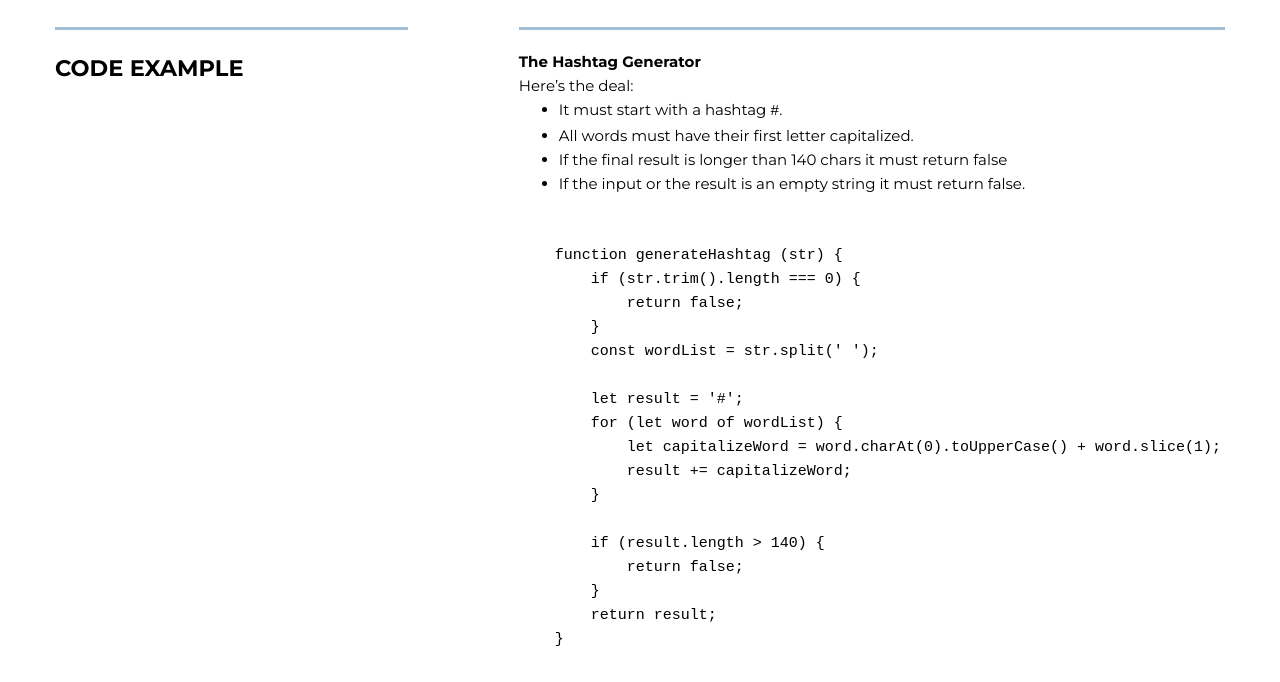
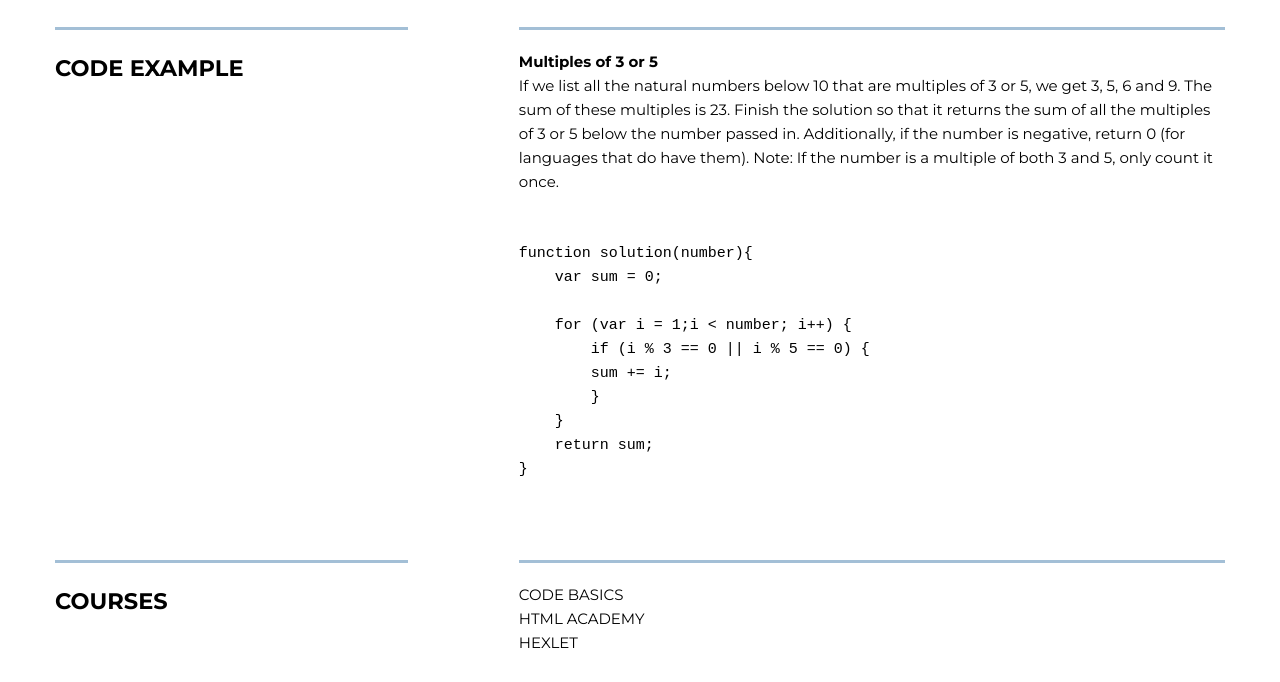
Before and after one commit to hsif-dev/rsschool-cv, a plain HTML site: page index.html in a window 1280 px wide. Shown: the part 491-1173 px from the top of the page. Drawn offline with Linux system fonts and the light colour scheme.

Commit message:
fix: change code example block

```diff
--- a/index.html
+++ b/index.html
@@ -15,8 +15,13 @@
     <header class="header">
         <div class="container">
             <div class="header__inner">
-                <h1 class="header__title">Ian Iusov</h1>
-                <h3 class="header__subtitle">Junior Front End Developer</h3>
+                <div class="header__inner-left">
+
+                </div>
+                <div class="header__inner-right">
+                    <h1 class="header__title">Ian Iusov</h1>
+                    <h3 class="header__subtitle">Junior Front End Developer</h3>
+                </div>
             </div>
         </div>
     </header>
@@ -85,37 +90,29 @@
                         <div class="example">
                             <div class="example__inner">
                                 <h4 class="example__title">
-                                    <a href="https://www.codewars.com/kata/52449b062fb80683ec000024" class="example__link">The Hashtag Generator</a>
+                                    <a href="https://www.codewars.com/kata/514b92a657cdc65150000006/javascript" class="example__link">Multiples of 3 or 5
+                                    </a>
                                 </h4>
                                 <div class="example__description">
-                                    Here’s the deal:
-                                    <ul class="example__description-list">
-                                        <li class="example__description-item">It must start with a hashtag <code>#</code>.</li>
-                                        <li class="example__description-item">All words must have their first letter capitalized.</li>
-                                        <li class="example__description-item">If the final result is longer than 140 chars it must return false</li>
-                                        <li class="example__description-item">If the input or the result is an empty string it must return false.</li>
-                                    </ul>
+                                    <p>
+                                        If we list all the natural numbers below 10 that are multiples of 3 or 5, we get 3, 5, 6 and 9. The sum of these multiples is 23.
+                                        Finish the solution so that it returns the sum of all the multiples of 3 or 5 below the number passed in. Additionally, if the number is negative, return 0 (for languages that do have them).
+                                        Note: If the number is a multiple of both 3 and 5, only count it once.
+                                    </p>
                                 </div>
                                 <div class="example__code">
                                     <pre class="javascript">
                                         <code>
-    function generateHashtag (str) {
-        if (str.trim().length === 0) {
-            return false;
+function solution(number){
+    var sum = 0;
+
+    for (var i = 1;i < number; i++) {
+        if (i % 3 == 0 || i % 5 == 0) {
+        sum += i;
         }
-        const wordList = str.split(' ');
-
-        let result = '#';
-        for (let word of wordList) {
-            let capitalizeWord = word.charAt(0).toUpperCase() + word.slice(1);
-            result += capitalizeWord;
-        }
-
-        if (result.length > 140) {
-            return false;
-        }
-        return result;
     }
+    return sum;
+}
                                         </code>
                                     </pre>
                                 </div>
```
